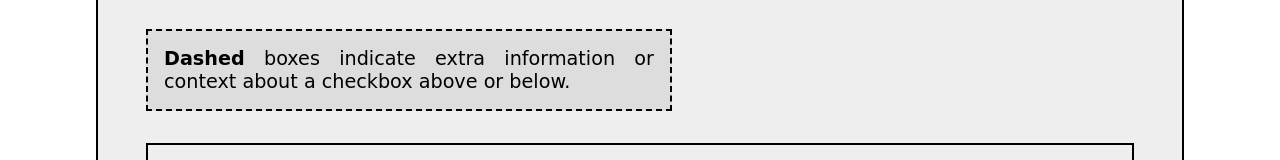
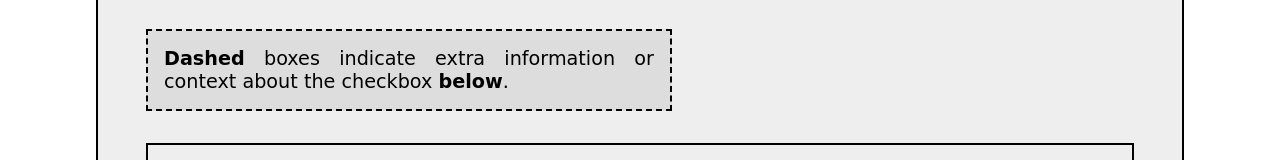
Before and after one commit to imsresearch/ims-website, a React (Vite) app: page /pubdep/editor-checklist in a window 1280 px wide. Shown: the part 428-588 px from the top of the page. Built offline with nearby package versions, Linux system fonts and the light colour scheme.

Commit message:
Update editor checklist

```diff
--- a/src/pages/pubdep/editor-checklist.jsx
+++ b/src/pages/pubdep/editor-checklist.jsx
@@ -37,7 +37,7 @@ export default function CurrentEvent() {
                         . Make note of the number checkbox you have completed.
                     </p>
                     <p className="checklist-context-box">
-                        <b>Dashed</b> boxes indicate extra information or context about a checkbox above or below.
+                        <b>Dashed</b> boxes indicate extra information or context about the checkbox <b>below</b>.
                     </p>
                     <p className="checklist-separate-box">
                         <b>Solid</b> boxes indicate a special section that requires attention on its own.
```
